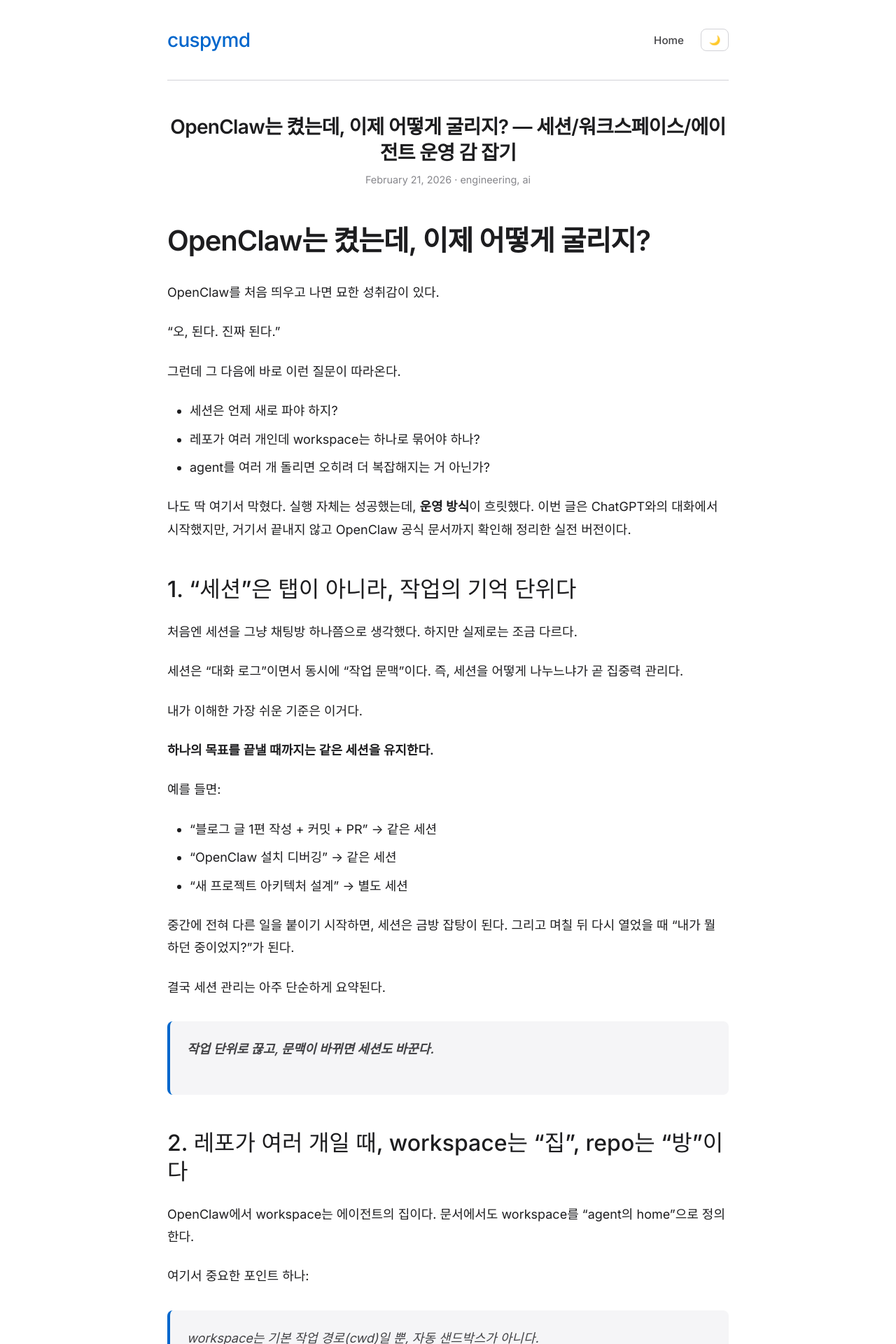
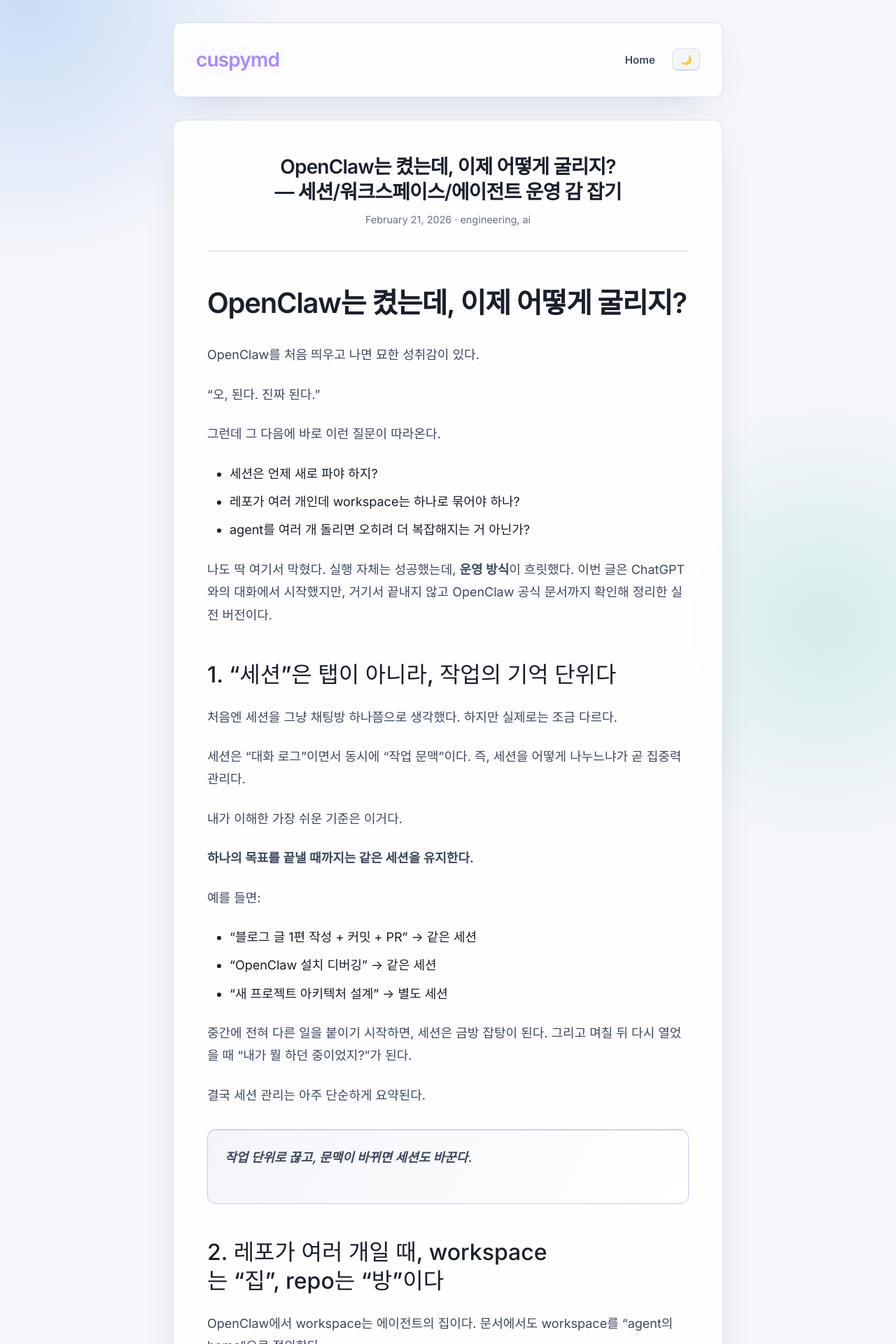
Before and after one commit to cuspymd/cuspymd.github.io, a Jekyll site: the page built from _posts/2026-02-21-openclaw-session-workspace-guide.md, in a window 1280 px wide. Shown: the top 1920 px of the page at 70% size. Built offline with Jekyll 4.4.1, drawn with Linux system fonts in a browser that asks for light colours; some web fonts are replaced.

Commit message:
Revamp light and dark theme colors, enhance typography, and improve layout for better readability and aesthetics

```diff
--- a/assets/css/style.scss
+++ b/assets/css/style.scss
@@ -3,18 +3,24 @@
 
 /* ===== CSS Custom Properties (Variables) ===== */
 :root {
-  /* Light theme colors - modern & clean */
-  --bg-primary: #ffffff;
-  --bg-secondary: #f5f5f7;
-  --bg-accent: #e8e8ed;
-  --text-primary: #1d1d1f;
-  --text-secondary: #424245;
-  --text-muted: #86868b;
-  --accent-color: #0066cc;
-  --accent-hover: #004499;
-  --border-color: #d2d2d7;
-  --shadow-light: rgba(0, 0, 0, 0.05);
-  --shadow-medium: rgba(0, 0, 0, 0.1);
+  /* Light theme colors */
+  --bg-primary: #f4f6fb;
+  --bg-secondary: #ffffff;
+  --bg-accent: #eef1f7;
+  --surface-elevated: rgba(255, 255, 255, 0.88);
+  --text-primary: #191f2b;
+  --text-secondary: #3e495f;
+  --text-muted: #677189;
+  --accent-color: #a78bfa;
+  --accent-hover: #8b6eea;
+  --border-color: #d9dfeb;
+  --hairline: rgba(71, 90, 127, 0.22);
+  --shadow-light: rgba(13, 32, 77, 0.08);
+  --shadow-medium: rgba(13, 32, 77, 0.14);
+  --shadow-soft: 0 18px 55px -28px rgba(13, 32, 77, 0.25);
+  --bg-orb-a: rgba(9, 102, 218, 0.18);
+  --bg-orb-b: rgba(22, 176, 141, 0.14);
+  --bg-orb-c: rgba(140, 111, 233, 0.1);
 
   /* Typography */
   --font-body: "Pretendard Variable", Pretendard, Inter, -apple-system, BlinkMacSystemFont, "Segoe UI", Roboto, Helvetica, Arial, sans-serif, "Apple Color Emoji", "Segoe UI Emoji";
@@ -37,17 +43,23 @@
 
 /* Dark theme colors - refined dark mode */
 [data-theme="dark"] {
-  --bg-primary: #000000;
-  --bg-secondary: #1c1c1e;
-  --bg-accent: #2c2c2e;
-  --text-primary: #f5f5f7;
-  --text-secondary: #a1a1a6;
-  --text-muted: #86868b;
-  --accent-color: #0a84ff;
-  --accent-hover: #409fff;
-  --border-color: #38383a;
-  --shadow-light: rgba(0, 0, 0, 0.3);
-  --shadow-medium: rgba(0, 0, 0, 0.5);
+  --bg-primary: #0b1018;
+  --bg-secondary: #121a24;
+  --bg-accent: #1a2433;
+  --surface-elevated: rgba(21, 30, 45, 0.82);
+  --text-primary: #edf2ff;
+  --text-secondary: #c4cedf;
+  --text-muted: #93a2be;
+  --accent-color: #c4b5fd;
+  --accent-hover: #ddd6fe;
+  --border-color: #243146;
+  --hairline: rgba(147, 167, 206, 0.35);
+  --shadow-light: rgba(2, 5, 10, 0.45);
+  --shadow-medium: rgba(2, 5, 10, 0.62);
+  --shadow-soft: 0 20px 65px -35px rgba(1, 7, 17, 0.72);
+  --bg-orb-a: rgba(63, 121, 255, 0.26);
+  --bg-orb-b: rgba(33, 183, 150, 0.2);
+  --bg-orb-c: rgba(147, 106, 255, 0.15);
 }
 
 /* ===== Reset and Base Styles ===== */
@@ -67,6 +79,11 @@ body {
   line-height: 1.8;
   color: var(--text-primary);
   background-color: var(--bg-primary);
+  background-image:
+    radial-gradient(42rem 42rem at 3% 0%, var(--bg-orb-a), transparent 55%),
+    radial-gradient(38rem 38rem at 92% 12%, var(--bg-orb-b), transparent 52%),
+    radial-gradient(32rem 32rem at 38% 100%, var(--bg-orb-c), transparent 56%);
+  background-repeat: no-repeat;
   transition: background-color 0.3s ease, color 0.3s ease;
   -webkit-font-smoothing: antialiased;
   -moz-osx-font-smoothing: grayscale;
@@ -75,8 +92,8 @@ body {
 /* ===== Layout ===== */
 .container {
   max-width: 850px;
-  margin: 0 auto;
-  padding: 0 var(--spacing-md);
+  margin: var(--spacing-lg) auto;
+  padding: 0 var(--spacing-lg) var(--spacing-xl);
   min-height: 100vh;
   display: flex;
   flex-direction: column;
@@ -84,9 +101,13 @@ body {
 
 /* ===== Header ===== */
 .site-header {
-  padding: var(--spacing-lg) 0;
-  border-bottom: 1px solid var(--border-color);
-  margin-bottom: var(--spacing-xl);
+  padding: calc(var(--spacing-md) + 0.2rem) var(--spacing-lg);
+  border: 1px solid var(--border-color);
+  border-radius: var(--radius-lg);
+  background-color: var(--surface-elevated);
+  backdrop-filter: blur(10px);
+  box-shadow: var(--shadow-soft);
+  margin-bottom: var(--spacing-lg);
 }
 
 .site-nav {
@@ -98,15 +119,17 @@ body {
 .site-title {
   font-family: var(--font-heading);
   font-size: 1.75rem;
-  font-weight: 500;
+  font-weight: 650;
   color: var(--accent-color);
   text-decoration: none;
-  letter-spacing: -0.025em;
-  transition: color 0.2s ease;
+  letter-spacing: -0.03em;
+  transition: color 0.2s ease, opacity 0.2s ease;
+  text-shadow: 0 0 24px rgba(104, 169, 255, 0.18);
 }
 
 .site-title:hover {
   color: var(--accent-hover);
+  opacity: 0.92;
 }
 
 .nav-links {
@@ -118,19 +141,20 @@ body {
 .nav-links a {
   font-family: var(--font-heading);
   font-size: 0.95rem;
-  font-weight: 500;
+  font-weight: 550;
   color: var(--text-secondary);
   text-decoration: none;
-  transition: color 0.2s ease;
+  transition: color 0.2s ease, transform 0.2s ease;
 }
 
 .nav-links a:hover {
   color: var(--accent-color);
+  transform: translateY(-1px);
 }
 
 /* ===== Theme Toggle ===== */
 .theme-toggle {
-  background: none;
+  background: color-mix(in srgb, var(--bg-accent) 68%, transparent);
   border: 1px solid var(--border-color);
   border-radius: var(--radius-md);
   padding: var(--spacing-xs);
@@ -139,11 +163,13 @@ body {
   position: relative;
   width: 40px;
   height: 32px;
+  box-shadow: inset 0 -1px 0 var(--hairline);
 }
 
 .theme-toggle:hover {
-  background-color: var(--bg-accent);
+  background-color: var(--bg-secondary);
   border-color: var(--accent-color);
+  transform: translateY(-1px);
 }
 
 .theme-toggle-light,
@@ -168,6 +194,12 @@ body {
 /* ===== Main Content ===== */
 .site-content {
   flex: 1;
+  padding: var(--spacing-xl) var(--spacing-xl) var(--spacing-2xl);
+  border-radius: calc(var(--radius-lg) + 2px);
+  border: 1px solid var(--border-color);
+  background-color: var(--surface-elevated);
+  backdrop-filter: blur(8px);
+  box-shadow: var(--shadow-soft);
 }
 
 /* ===== Typography ===== */
@@ -176,13 +208,14 @@ h1, h2, h3, h4, h5, h6 {
   line-height: 1.3;
   margin-bottom: var(--spacing-md);
   color: var(--text-primary);
+  text-wrap: balance;
 }
 
 h1 {
   font-size: 2.5rem;
-  font-weight: 600;
+  font-weight: 700;
   margin-bottom: var(--spacing-lg);
-  letter-spacing: -0.025em;
+  letter-spacing: -0.03em;
 }
 
 h2 {
@@ -268,6 +301,8 @@ a:hover {
 .post-header {
   margin-bottom: var(--spacing-xl);
   text-align: center;
+  padding-bottom: var(--spacing-sm);
+  border-bottom: 1px solid var(--hairline);
 }
 
 .post-content {
@@ -277,41 +312,65 @@ a:hover {
 
 .post-content p {
   margin-bottom: 1.5rem;
+  color: var(--text-secondary);
+}
+
+.post-content,
+.post-content p,
+.post-content li,
+.post-content a {
+  overflow-wrap: anywhere;
+  word-break: break-word;
+}
+
+.post-content > *:first-child {
+  margin-top: 0;
 }
 
 /* ===== Code Blocks ===== */
 code {
   font-family: var(--font-mono);
   font-size: 0.9em;
-  background-color: var(--bg-accent);
+  background-color: color-mix(in srgb, var(--bg-accent) 78%, transparent);
   padding: 0.2em 0.4em;
   border-radius: var(--radius-sm);
   color: var(--text-primary);
+  border: 1px solid var(--hairline);
 }
 
 pre {
-  background-color: var(--bg-accent);
-  border: 1px solid var(--border-color);
-  border-radius: var(--radius-md);
+  background: linear-gradient(
+    160deg,
+    color-mix(in srgb, var(--bg-accent) 90%, transparent) 0%,
+    color-mix(in srgb, var(--bg-secondary) 88%, transparent) 100%
+  );
+  border: 1px solid #cfc7f4;
+  border-radius: var(--radius-lg);
   padding: var(--spacing-md);
   overflow-x: auto;
   margin: var(--spacing-md) 0;
+  box-shadow: inset 0 1px 0 var(--hairline);
+  position: relative;
 }
 
 pre code {
   background: none;
   padding: 0;
   border-radius: 0;
+  border: none;
+  display: block;
 }
 
 /* ===== Syntax Highlighting ===== */
 .highlight {
-  background-color: var(--bg-accent);
-  border: 1px solid var(--border-color);
-  border-radius: var(--radius-md);
+  background-color: transparent;
+  border: 1px solid #cfc7f4;
+  border-radius: var(--radius-lg);
   padding: var(--spacing-md);
   overflow-x: auto;
   margin: var(--spacing-md) 0;
+  box-shadow: inset 0 1px 0 var(--hairline);
+  position: relative;
 }
 
 .highlight pre {
@@ -319,6 +378,8 @@ pre code {
   border: none;
   padding: 0;
   margin: 0;
+  box-shadow: none;
+  border-radius: 0;
 }
 
 /* Rouge syntax highlighting tokens */
@@ -437,15 +498,22 @@ pre code {
 
 /* ===== Blockquotes ===== */
 blockquote {
-  border-left: 4px solid var(--accent-color);
-  padding-left: var(--spacing-md);
+  border: 1px solid #cfc7f4;
   margin: var(--spacing-lg) 0;
   color: var(--text-secondary);
   font-style: italic;
-  background-color: var(--bg-secondary);
+  background: linear-gradient(
+    120deg,
+    color-mix(in srgb, var(--bg-accent) 70%, transparent) 0%,
+    color-mix(in srgb, var(--bg-secondary) 84%, transparent) 100%
+  );
   padding: var(--spacing-md);
-  border-radius: var(--radius-md);
+  border-radius: var(--radius-lg);
+  box-shadow: inset 0 1px 0 var(--hairline);
+  position: relative;
+  overflow: hidden;
 }
+
 
 /* ===== Lists ===== */
 ul, ol {
@@ -488,9 +556,9 @@ img {
 
 /* ===== Footer ===== */
 .site-footer {
-  margin-top: var(--spacing-2xl);
-  padding: var(--spacing-lg) 0;
-  border-top: 1px solid var(--border-color);
+  margin-top: var(--spacing-xl);
+  padding: var(--spacing-md) 0;
+  border-top: 1px solid var(--hairline);
   text-align: center;
 }
 
@@ -504,18 +572,21 @@ img {
 /* ===== Responsive Design ===== */
 @media (max-width: 768px) {
   .container {
-    padding: 0 var(--spacing-sm);
+    margin-top: var(--spacing-sm);
+    padding: 0 var(--spacing-sm) var(--spacing-lg);
   }
 
   .site-header {
-    padding: var(--spacing-md) 0;
+    padding: var(--spacing-md);
     margin-bottom: var(--spacing-lg);
   }
 
   .site-nav {
-    flex-direction: column;
-    gap: var(--spacing-md);
-    text-align: center;
+    flex-direction: row;
+    justify-content: space-between;
+    align-items: center;
+    gap: var(--spacing-sm);
+    text-align: left;
   }
 
   .site-title {
@@ -534,6 +605,10 @@ img {
     font-size: 1rem;
   }
 
+  .site-content {
+    padding: var(--spacing-lg) var(--spacing-md) var(--spacing-xl);
+  }
+
   .post-title {
     font-size: 1.5rem;
   }
@@ -549,8 +624,17 @@ img {
   }
 
   .nav-links {
-    flex-direction: column;
-    gap: var(--spacing-sm);
+    flex-direction: row;
+    gap: 0.7rem;
+    align-items: center;
+  }
+
+  .site-content {
+    padding: var(--spacing-md) var(--spacing-sm) var(--spacing-lg);
+  }
+
+  .post-content {
+    font-size: 1rem;
   }
 }
 
```
